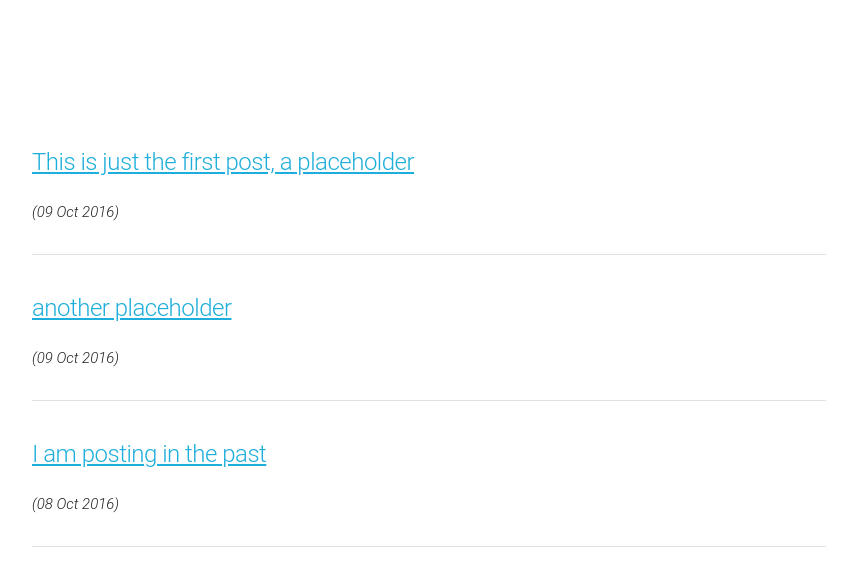
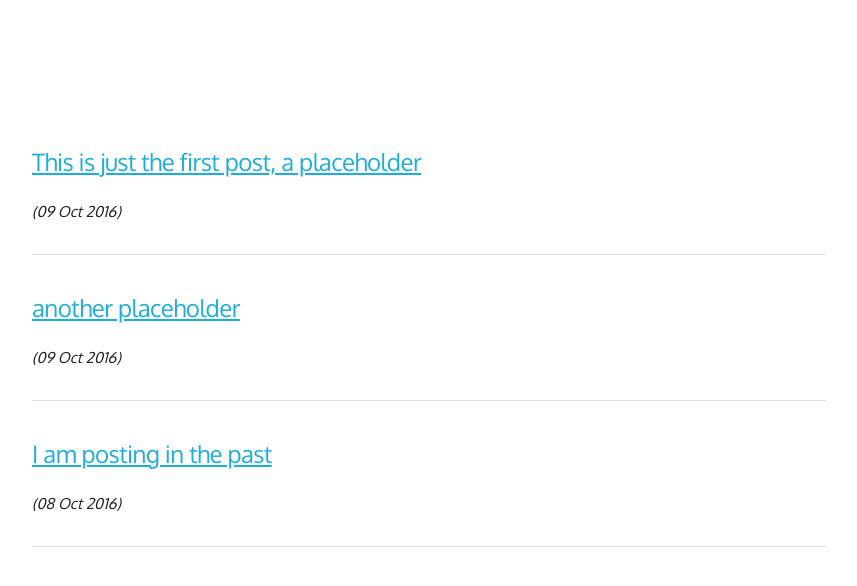
Before and after one commit to mt-trash/mt-trash.github.io, a Jekyll site: the page built from index.html, in a window 1280 px wide. Shown: the top 586 px of the page, without its empty margins (128-985 px from the left). Built offline with Jekyll 4.4.1, drawn with Linux system fonts in a browser that asks for light colours.

Commit message:
Update skeleton.css

```diff
--- a/css/skeleton.css
+++ b/css/skeleton.css
@@ -124,7 +124,7 @@ body {
   font-size: 1.5em; /* currently ems cause chrome bug misinterpreting rems on body element */
   line-height: 1.6;
   font-weight: 400;
-  font-family: "Roboto", "HelveticaNeue", "Helvetica Neue", Helvetica, Arial, sans-serif;
+  font-family: "Oxygen", "HelveticaNeue", "Helvetica Neue", Helvetica, Arial, sans-serif;
   color: #222; }
 
 
```
